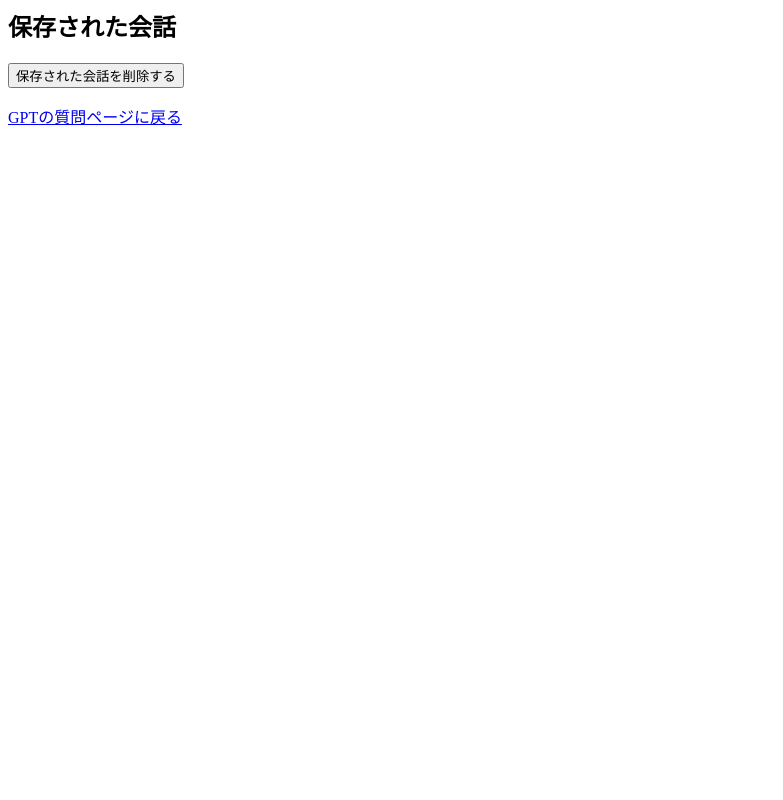
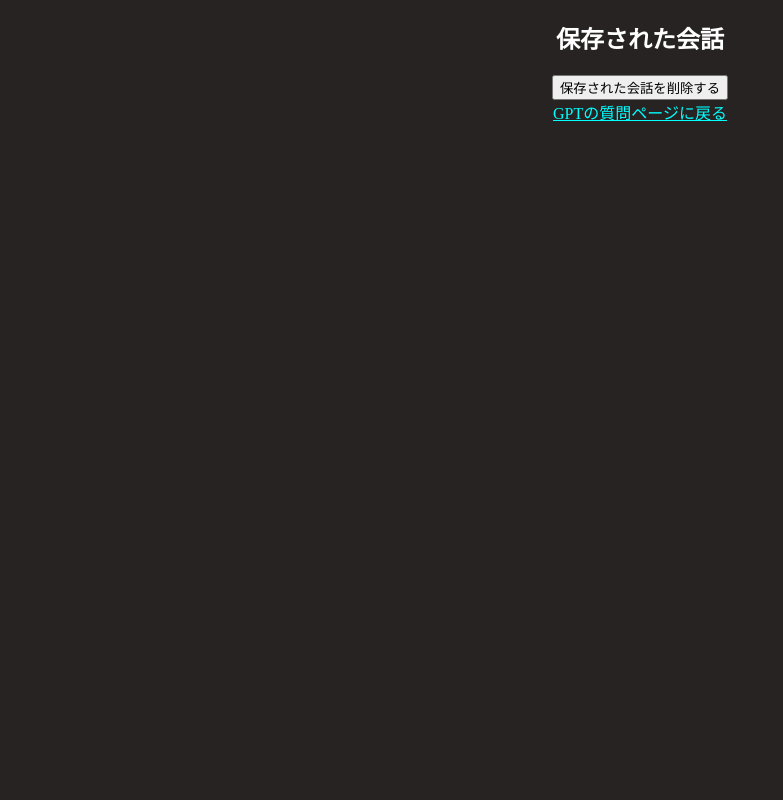
Before and after one commit to s1f102103044/GPT_app, a Django app: page /view_conversations/ in a window 1280 px wide. Shown: the whole page, without its empty margins (0-783 px from the left). Run offline with Django 4.2, Linux system fonts and the light colour scheme; a user stored in the database is signed in; data comes from the database, SQL or seed files in the repository; both versions use the stored data as it was after the commit.

Commit message:
修正
top,文字中心に。色など。(仮)

```diff
--- /dev/null
+++ b/video_site/static/css/conversation.css
@@ -0,0 +1,5 @@
+
+body {
+    background-color: #272323; /* Black */
+    color: #fff; /* White text on a black background */
+}
--- a/video_site/static/css/question.css
+++ b/video_site/static/css/question.css
@@ -8,7 +8,7 @@ h1{
 
 
 body {
-    background-color: rgb(24, 37, 51);
+    background-color: rgb(48, 50, 51);
 }
 
 label {
@@ -16,7 +16,7 @@ label {
 }
 
 .save a{
-    color: aquamarine;
+    color: rgb(96, 179, 179);
 }
 
 .cinema span {
--- a/video_site/templates/video/conversations.html
+++ b/video_site/templates/video/conversations.html
@@ -1,8 +1,20 @@
-{% block content %}
-<h2>保存された会話</h2>
+{% load static %}
+
+<!DOCTYPE html>
+<html lang="ja">
+
+<head>
+    <meta charset="utf-8">
+    <link rel="stylesheet" href="{% static 'css/conversation.css' %}">
+    <link rel="icon" type="image/png" href="static/images/favicon.png">
+    <title>CinemaCompass - ログイン</title>
+</head>
+
+<body style="text-align: center ; color: black;">
+    <h2 style="text-align: center; color: rgb(255, 255, 255);">保存された会話</h2>
 
     {% if delete_mode %}
-<form method="post" action="{% url 'delete_conversations' %}">
+    <form style="color: aliceblue;" method="post" action="{% url 'delete_conversations' %}">
         {% csrf_token %}
         {% for conversation in conversations %}
         <input type="checkbox" name="delete_ids" value="{{ conversation.id }}">
@@ -19,7 +31,6 @@
         <input type="submit" value="保存された会話を削除する">
     </form>
     {% endif %}
-<a href="{% url 'question_page' %}" class="btn btn-primary">GPTの質問ページに戻る</a>
-
-
-{% endblock %}
+    <a  style="color: aqua;"  href="{% url 'question_page' %}" class="btn btn-primary">GPTの質問ページに戻る</a>
+</body>
+</html>
--- a/video_site/templates/video/top.html
+++ b/video_site/templates/video/top.html
@@ -15,7 +15,7 @@
   <link rel="icon" type="image/png" href="{% static 'images/favicon.png' %}">
 </head>
 
-<body>
+<body style="text-align: center;">
 
   <!----- header----->
   <header>
@@ -57,8 +57,8 @@
   <!----- main ----->
   <nav>
     <ul>
-    <li><a href="#">トップページ</a></li>
-    <li><a class="" href="{% url 'question' %}">Question Page</a></li>
+    <li><a href="{% url 'top' %}">トップページ</a></li>
+    <li><a href="{% url 'question' %}">Question Page</a></li>
     <li><a href="{% url 'user_login' %}">ログイン</a></li>
     <li><a href="{% url 'user_logout' %}">ログアウト</a></li>
     <li><a href="#">ヘルプ</a></li>
```
Also changed, not shown: video_site/templates/video/question.html (+4 -4 lines), db.sqlite3. Lines whose indentation alone changed are shown as unchanged.
